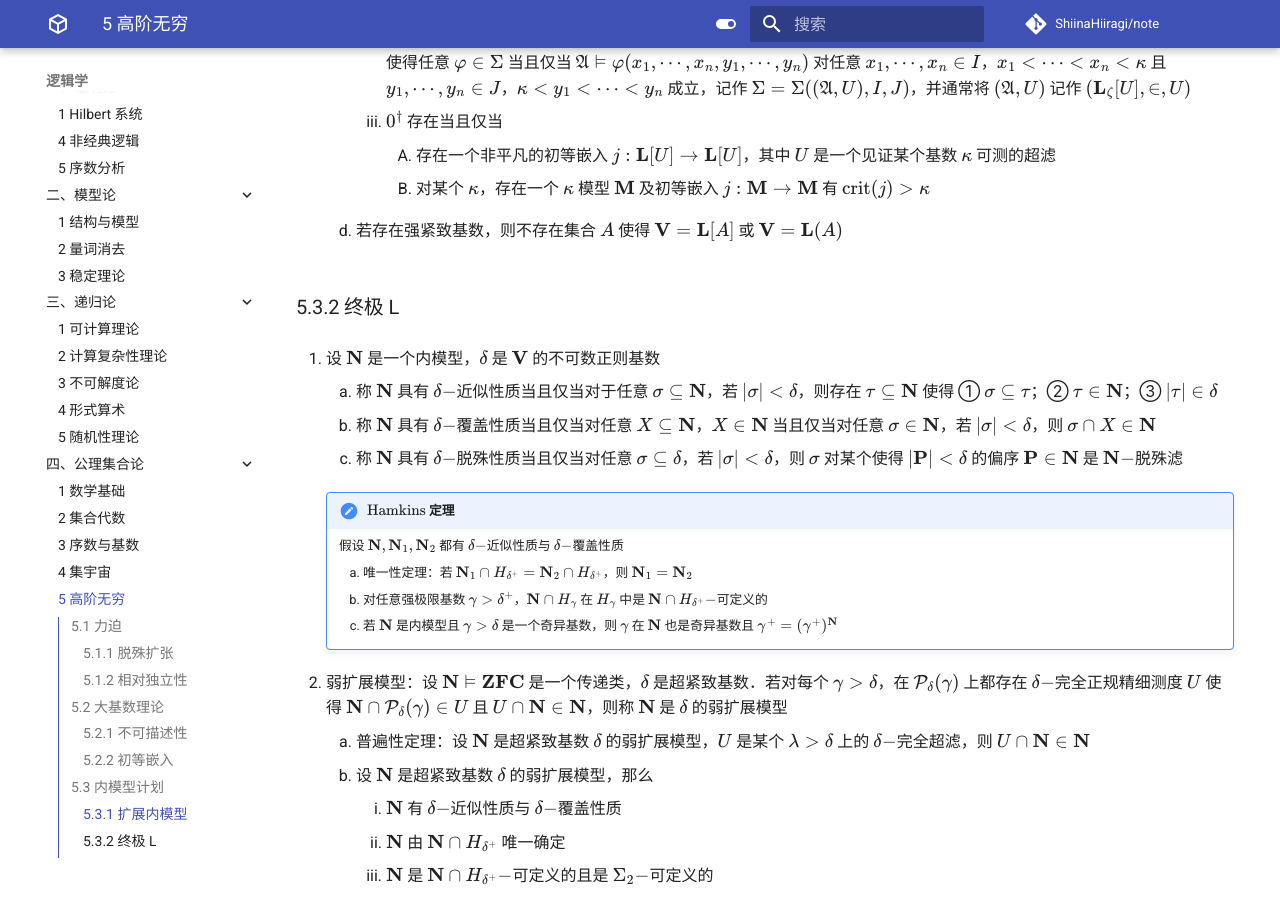
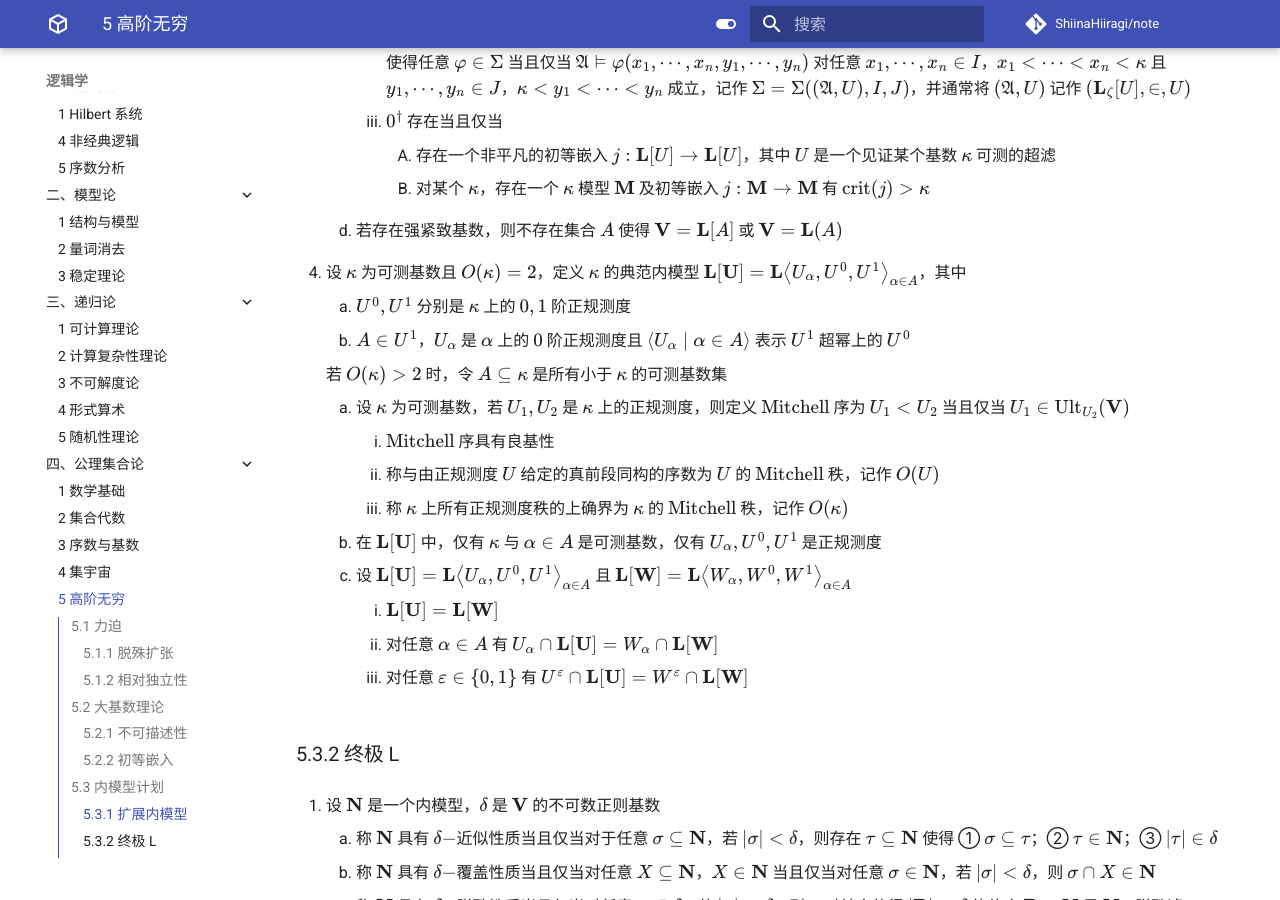
Before and after one commit to ShiinaHiiragi/note, an MkDocs documentation site: the page built from docs/logic/set/card.md, in a window 1280 px wide and 900 px high, scrolled down 9988 px. Built offline with MkDocs 1.6.1 and Material for MkDocs 9.7.7, drawn with Linux system fonts in a browser that asks for light colours; comment, search, counter and statistics services are not loaded; some of the changed text lies outside the part shown.

Commit message:
adad L[U]

```diff
--- a/docs/logic/set/card.md
+++ b/docs/logic/set/card.md
@@ -264,7 +264,7 @@
         2. 若存在基数 $\kappa$ 满足划分性质 $\kappa \to \left(\omega_{1}\right)^{<\omega}$，则对于任意的 $x \subseteq \omega$，$x^{\sharp}$ 都存在
         3. 所有分析集都是被决定的当且仅当对于任意 $a \in \omega^{\omega}$ 都有 $a^{\sharp}$ 存在
 
-3. 设 $\kappa$ 是可测基数，$U$ 是 $\kappa$ 上的 $\kappa-$完全非主超滤，$D$ 是 $\kappa$ 上的正规测度
+3. 设 $\kappa$ 是可测基数，$U$ 是 $\kappa$ 上的 $\kappa-$完全非主超滤，$D$ 是 $\kappa$ 上的正规测度，则 $\mathbf{L}(U) = \mathbf{L}(D)$
     1. 设 $\overline U = U \cap \mathbf{L}(U)$，那么
         1. $\overline U$ 是 $\kappa$ 上的 $\kappa-$完全非主超滤
         2. $\mathbf{L}(U) = \mathbf{L}(\overline U)$
@@ -285,6 +285,22 @@
             2. 对某个 $\kappa$，存在一个 $\kappa$ 模型 $\mathbf{M}$ 及初等嵌入 $j: \mathbf{M} \to \mathbf{M}$ 有 $\operatorname{crit}(j) > \kappa$
 
     4. 若存在强紧致基数，则不存在集合 $A$ 使得 $\mathbf{V}=\mathbf{L}[A]$ 或 $\mathbf{V}=\mathbf{L}(A)$
+
+4. 设 $\kappa$ 为可测基数且 $O(\kappa) = 2$，定义 $\kappa$ 的典范内模型 $\mathbf{L}[\mathbf{U}] = \mathbf{L}\left<U_{\alpha}, U^{0}, U^{1}\right>_{\alpha \in A}$，其中
+    1. $U^0, U^1$ 分别是 $\kappa$ 上的 $0, 1$ 阶正规测度
+    2. $A \in U^1$，$U_{\alpha}$ 是 $\alpha$ 上的 $0$ 阶正规测度且 $\left<U_\alpha \mid \alpha \in A\right>$ 表示 $U^1$ 超幂上的 $U^0$
+
+    若 $O(\kappa) > 2$ 时，令 $A \subseteq \kappa$ 是所有小于 $\kappa$ 的可测基数集
+
+    1. 设 $\kappa$ 为可测基数，若 $U_1, U_2$ 是 $\kappa$ 上的正规测度，则定义 $\text{Mitchell}$ 序为 $U_1 < U_2$ 当且仅当 $U_1 \in \operatorname{Ult}_{U_2}(\mathbf{V})$
+        1. $\text{Mitchell}$ 序具有良基性
+        2. 称与由正规测度 $U$ 给定的真前段同构的序数为 $U$ 的 $\text{Mitchell}$ 秩，记作 $O(U)$
+        3. 称 $\kappa$ 上所有正规测度秩的上确界为 $\kappa$ 的 $\text{Mitchell}$ 秩，记作 $O(\kappa)$
+    2. 在 $\mathbf{L}[\mathbf{U}]$ 中，仅有 $\kappa$ 与 $\alpha \in A$ 是可测基数，仅有 $U_{\alpha}, U^0, U^1$ 是正规测度
+    3. 设 $\mathbf{L}[\mathbf{U}] = \mathbf{L}\left<U_{\alpha}, U^{0}, U^{1}\right>_{\alpha \in A}$ 且 $\mathbf{L}[\mathbf{W}] = \mathbf{L}\left<W_{\alpha}, W^{0}, W^{1}\right>_{\alpha \in A}$
+        1. $\mathbf{L}[\mathbf{U}] = \mathbf{L}[\mathbf{W}]$
+        2. 对任意 $\alpha \in A$ 有 $U_{\alpha} \cap \mathbf{L}[\mathbf{U}] = W_{\alpha} \cap \mathbf{L}[\mathbf{W}]$
+        3. 对任意 $\varepsilon \in \{0, 1\}$ 有 $U^{\varepsilon} \cap \mathbf{L}[\mathbf{U}] = W^{\varepsilon} \cap \mathbf{L}[\mathbf{W}]$
 
 ### 5.3.2 终极 L
 1. 设 $\mathbf{N}$ 是一个内模型，$\delta$ 是 $\mathbf{V}$ 的不可数正则基数
```
